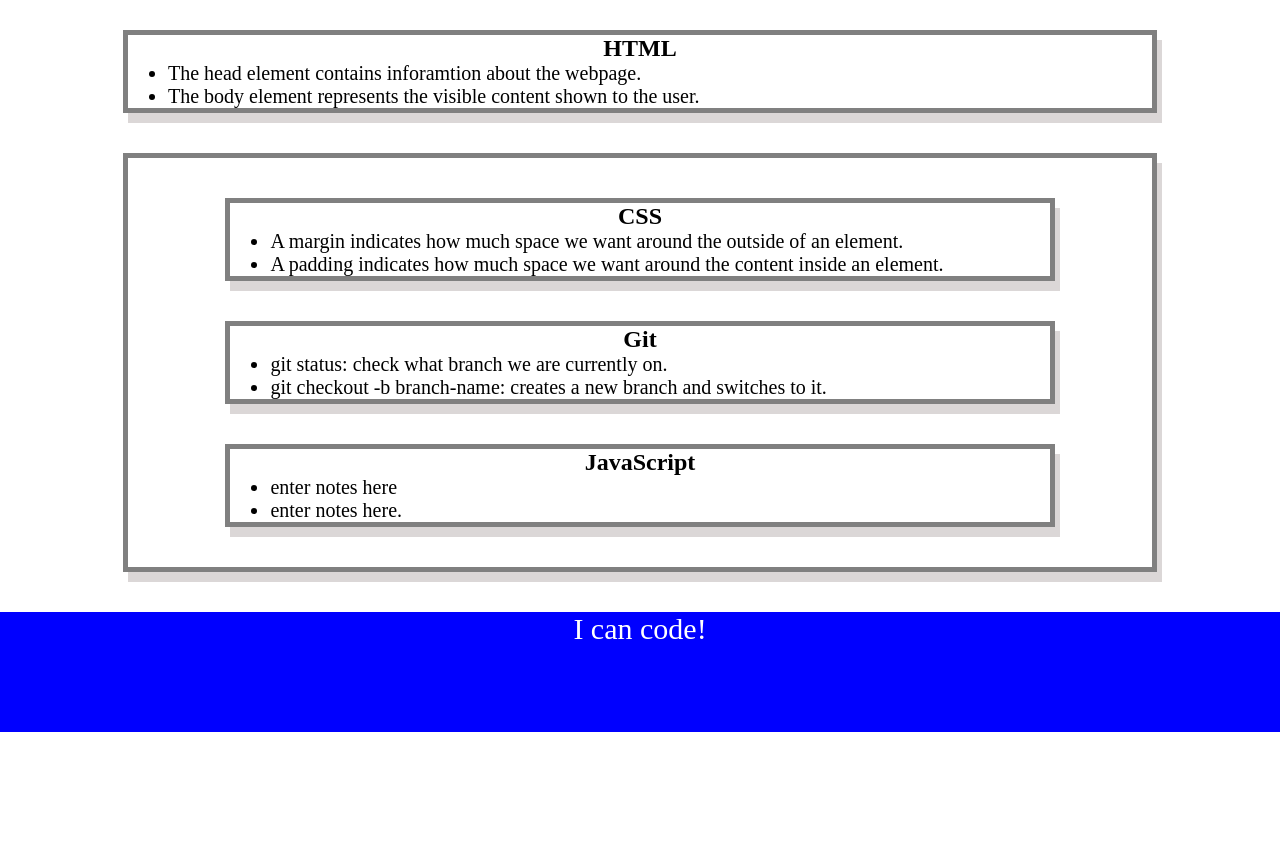
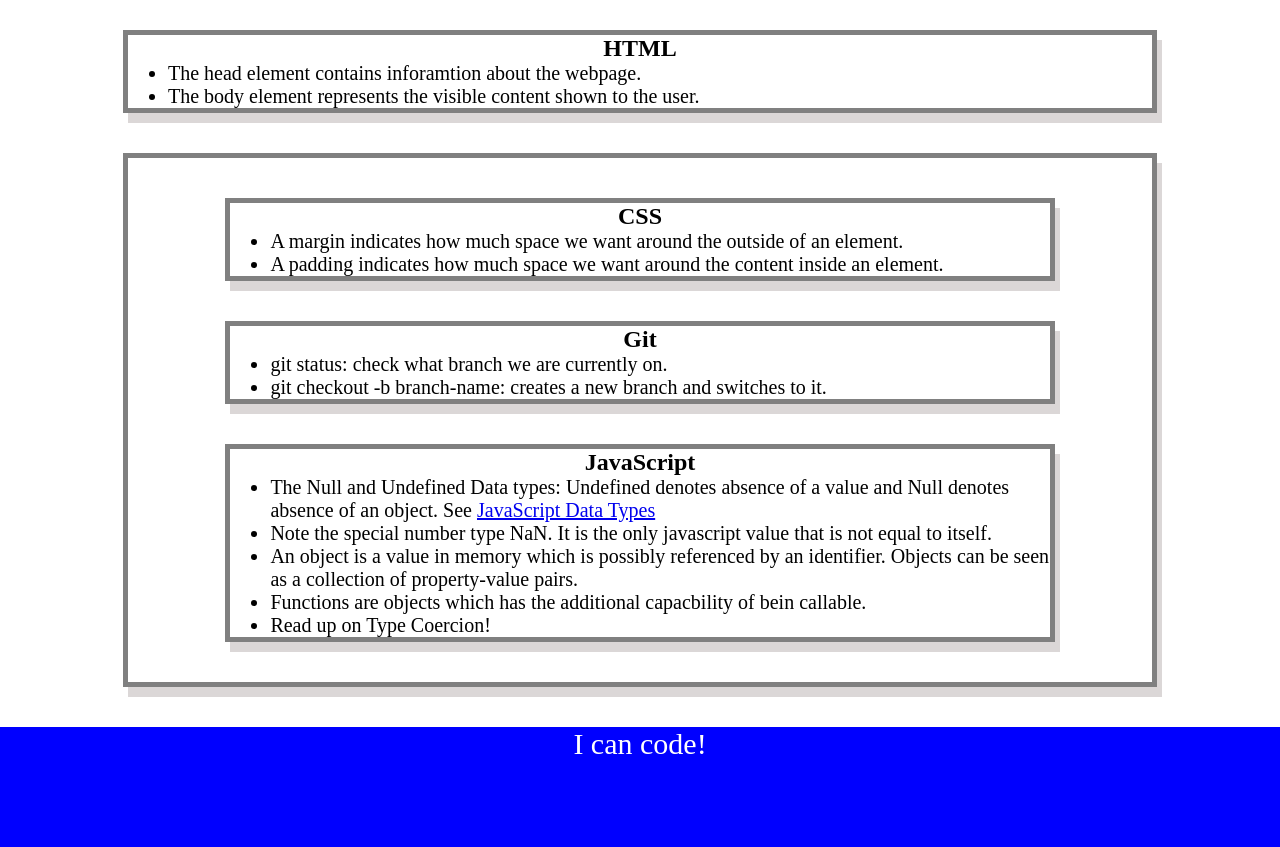
Before and after one commit to HaveTimeDrinkTea/prework-study-guide, a plain HTML site: page index.html in a window 1280 px wide. Shown: the part 130-977 px from the top of the page. Before the commit the page ends 862 px from the top, so only its background shows below. Drawn offline with Linux system fonts and the light colour scheme.

Commit message:
Added JavaScript to the project.

```diff
--- /dev/null
+++ b/assets/script.js
@@ -0,0 +1,18 @@
+var topic = ['HTML', 'CSS', 'Git', 'JavaScript'];
+
+for (x = 0; x < topic.length; x++) {
+    console.log(topic[x]);
+}
+/*
+if (topic === 'HTML') {
+    console.log("Let's study HTML!");
+} else if (topic === 'CSS') {
+    console.log("Let's study CSS!");
+} else if (topic === 'Git') {
+    console.log("Let's study Git!");
+} else if (topic === 'JavaScript') {
+    console.log("Let's study JavaScript!");
+} else {
+    console.log("Please try again!");
+}
+*/
--- a/index.html
+++ b/index.html
@@ -11,6 +11,7 @@
     <header id="top">
       <h1>Prework Study Guide</h1>
       <img src="./assets/bowtie-cat.png" alt="Profile image of cat wearing a bow tie." />
+      <h2>✨ Open the Console to See What's Happening &#10024;</h2>
     </header>
     <main>
       <!-- Student code goes here -->
@@ -42,8 +43,15 @@
       <section class="card" id="javascript-section">
         <h2>JavaScript</h2>
         <ul>
-          <li>enter notes here</li>
-          <li>enter notes here.</li>
+          <li>The Null and Undefined Data types: Undefined denotes absence of a value
+            and Null denotes absence of an object.
+            See <a href="https://developer.mozilla.org/en-US/docs/Web/JavaScript/Data_structures">JavaScript Data Types</a></li>
+          <li>Note the special number type NaN.  It is the only javascript value that is not equal to itself.</li>
+          <li>An object is a value in memory which is possibly referenced by an identifier. Objects
+            can be seen as a collection of property-value pairs.
+          </li>
+          <li>Functions are objects which has the additional capacbility of bein callable.</li>
+          <li>Read up on Type Coercion!</li>
         </ul>
       </section>
     </main>
@@ -51,5 +59,6 @@
     <footer>
       <p>I can code!</p>
     </footer>
+    <script src="./assets/script.js"></script>
   </body>
 </html>
```
